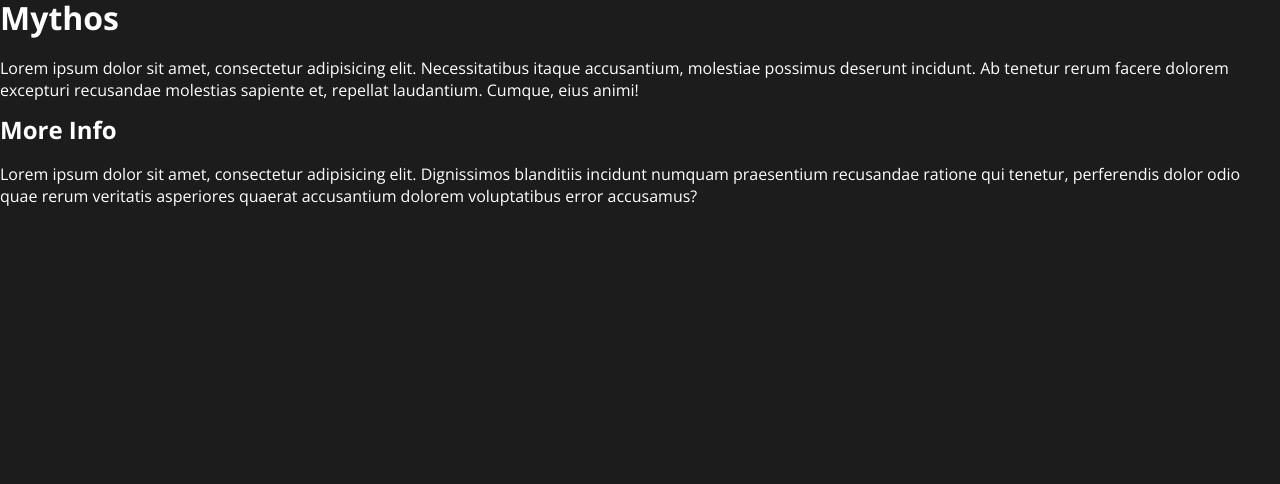
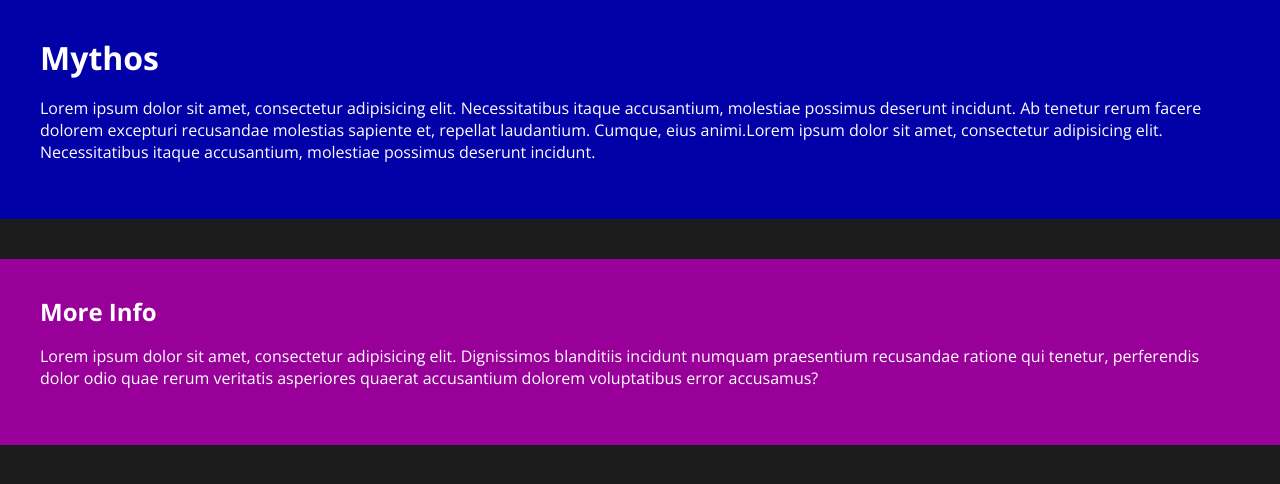
Before and after one commit to guitarzandy009/coder-coder-sass-lesson, a plain HTML site: page index.html in a window 1280 px wide. Drawn offline with nearby package versions, Linux system fonts and the light colour scheme.

Commit message:
Initialize display:grid / Video Timestamp 1:06:00

```diff
--- a/app/scss/layout/_grid.scss
+++ b/app/scss/layout/_grid.scss
@@ -1,10 +1,19 @@
 .grid {
 
+    display: grid;
+    grid-template-columns: 1fr;
+    grid-template-rows: auto auto;
+    gap: 40px;
+
+    &__main, &__sidebar {
+        padding: 40px;
+    }
+
     &__main {
-
+        background-color: hsl(240, 99%, 33%);
     }
 
     &__sidebar {
-
+        background-color: hsl(300, 100%, 30%);
     }
 }
--- a/index.html
+++ b/index.html
@@ -14,7 +14,7 @@
     <div class="grid">
         <main class="grid__main">
             <h1>Mythos</h1>
-            <p>Lorem ipsum dolor sit amet, consectetur adipisicing elit. Necessitatibus itaque accusantium, molestiae possimus deserunt incidunt. Ab tenetur rerum facere dolorem excepturi recusandae molestias sapiente et, repellat laudantium. Cumque, eius animi!</p>
+            <p>Lorem ipsum dolor sit amet, consectetur adipisicing elit. Necessitatibus itaque accusantium, molestiae possimus deserunt incidunt. Ab tenetur rerum facere dolorem excepturi recusandae molestias sapiente et, repellat laudantium. Cumque, eius animi.Lorem ipsum dolor sit amet, consectetur adipisicing elit. Necessitatibus itaque accusantium, molestiae possimus deserunt incidunt.</p>
         </main>
         <aside class="grid__sidebar">
             <h2>More Info</h2>
```
Also changed, not shown: dist/style.css, 1 other file.
